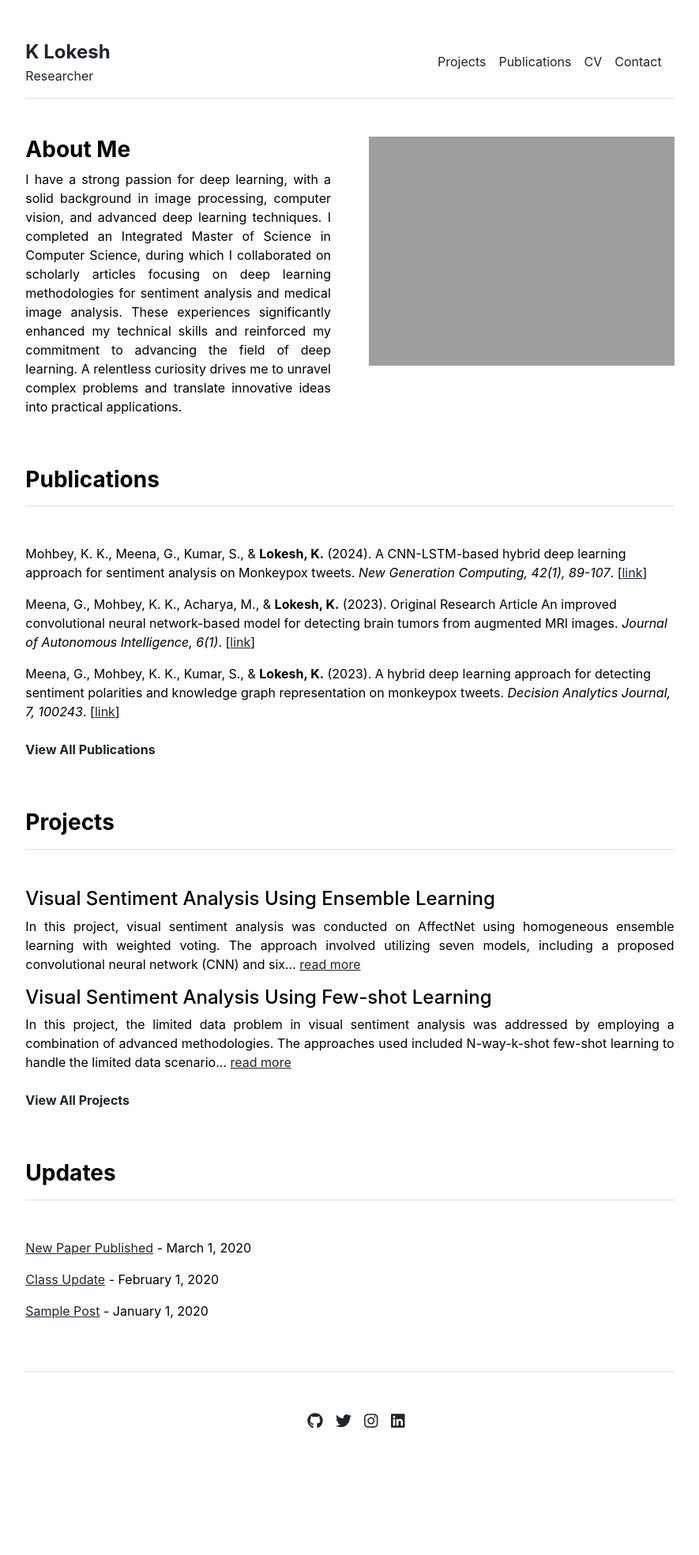
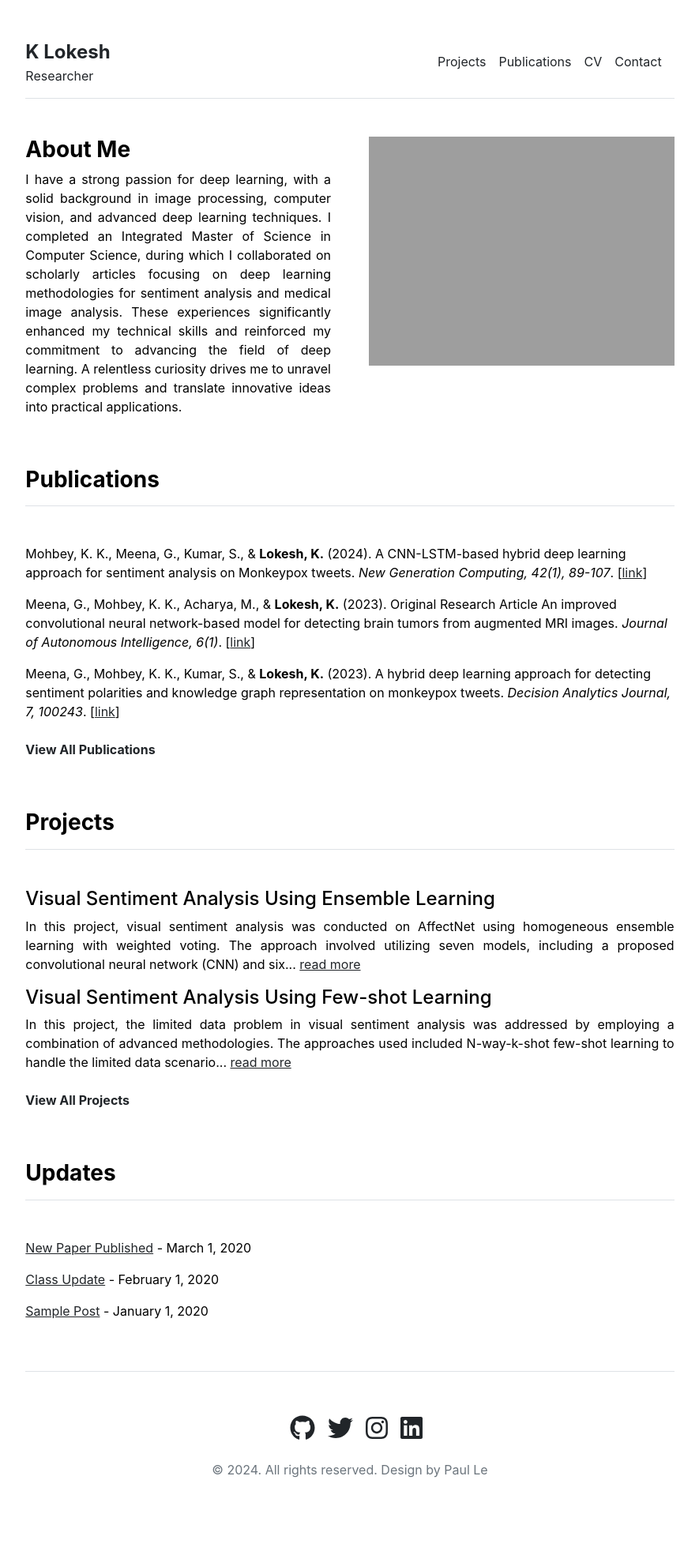
Before and after one commit to katikapalli/katikapalli.github.io, a Jekyll site: the page built from index.md, in a window 1280 px wide. Shown: the whole page at 79% size, without its empty margins (197-1082 px from the left). Built offline with Jekyll 4.4.1, drawn with Linux system fonts in a browser that asks for light colours; before the commit the page ends 1911 px from its top, so only the background shows below that.

Commit message:
Update footer.html

```diff
--- a/_includes/footer.html
+++ b/_includes/footer.html
@@ -1,10 +1,34 @@
+<!DOCTYPE html>
+<html lang="en">
+<head>
+  <meta charset="UTF-8">
+  <meta name="viewport" content="width=device-width, initial-scale=1.0">
+  <title>Footer Example</title>
+  <!-- Include your FontAwesome or other necessary CSS here -->
+  <link rel="stylesheet" href="https://cdnjs.cloudflare.com/ajax/libs/font-awesome/6.0.0-beta3/css/all.min.css">
+  <style>
+    .icon-size {
+      font-size: 2rem; /* Adjust the size as needed */
+    }
+    footer p {
+      margin: 0;
+      font-size: 1rem; /* Adjust the size as needed */
+    }
+  </style>
+</head>
+<body>
   <footer class="pt-5 my-5 text-muted border-top">
     <div class="row">
       <!-- Adjust the column classes as needed for your design -->
       <div class="col-12 col-md-6 mx-auto d-flex justify-content-center social-media-icons">
         {% for item in site.data.settings.social %}
-        <a href="{{ item.link }}" class="ms-3 fs-5"><i class="fab fa-{{ item.icon }}"></i></a>
+          <a href="{{ item.link }}" class="ms-3 icon-size"><i class="fab fa-{{ item.icon }}"></i></a>
         {% endfor %}
+      </div>
+      <div class="col-12 text-center mt-3">
+        <p>© 2024. All rights reserved. Design by Paul Le</p>
       </div>
     </div>
   </footer>
+</body>
+</html>
```
Lines whose indentation alone changed are shown as unchanged.
